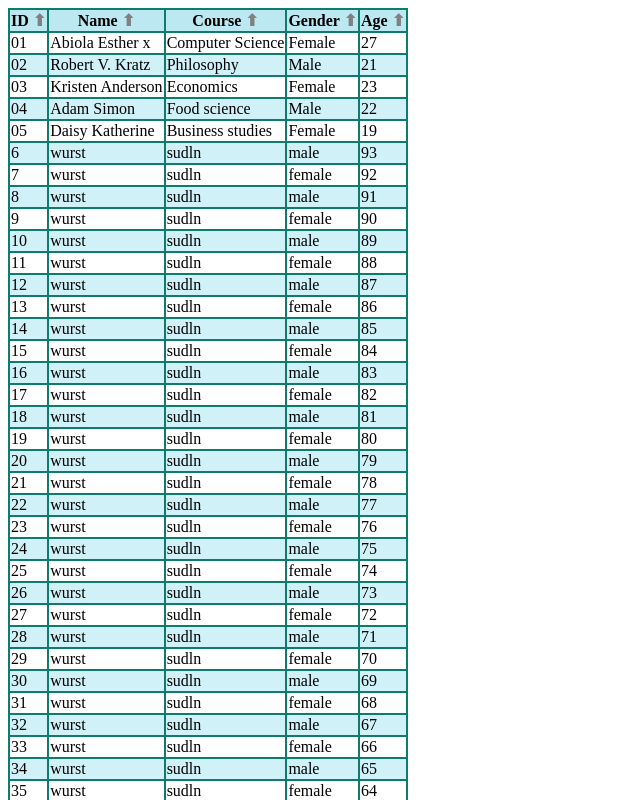
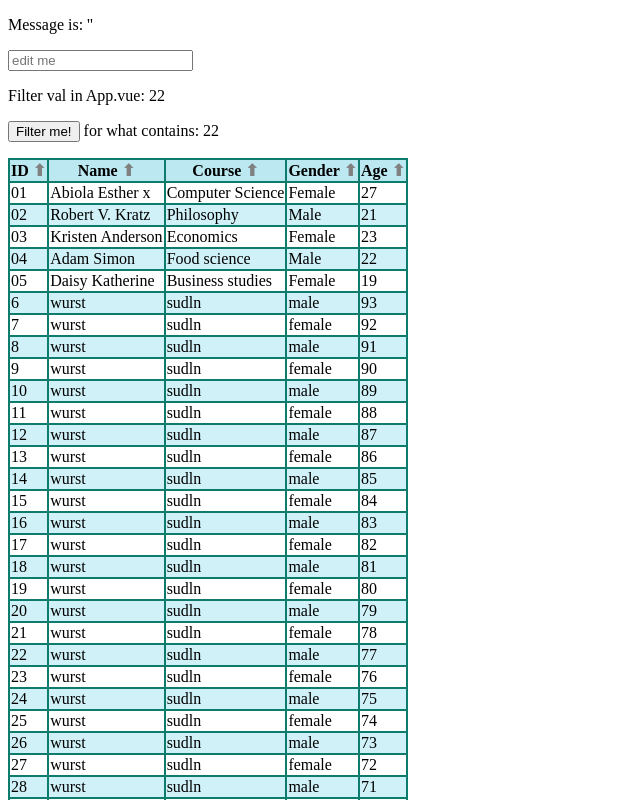
Before and after one commit to elgigantegoesgit/simple_table, a Vue app: page / in a window 1280 px wide. Shown: the top 800 px of the page, without its empty margins (0-640 px from the left). Built offline with nearby package versions, Linux system fonts and the light colour scheme.

Commit message:
last version using Composition API

```diff
--- a/src/App.vue
+++ b/src/App.vue
@@ -1,17 +1,32 @@
 <template>
-  <Table :myfields="myfields" :studentData="studentData"></Table>
+  <myInput @setfilterto="setfilter" />
+  <p>Filter val in App.vue: {{ myFilVal }}</p>
+  <Table
+    :myfields="myfields"
+    :studentData="studentDatax"
+    :myFilter="myFilVal"
+  ></Table>
 </template>
 
 <script>
 import Table from "./components/table.vue";
+import myInput from "./components/input.vue";
 
 export default {
   name: "App",
   components: {
     Table,
+    myInput,
+  },
+  methods: {
+    setfilter(fil_) {
+      console.log("filterxxx" + fil_);
+      this.myFilVal = 24;
+    },
   },
 
   setup() {
+    var myFilVal = "22";
     var myfields = [];
     myfields.push({ label: "ID", isSorted: 0, sortBy: 0 }); // isSorted: 0...not sorted, 1...ASC, -1...DESC
     myfields.push({ label: "Name", isSorted: 0, sortBy: 1 }); // sortBy: 0...number, 1...text
@@ -20,7 +35,7 @@ export default {
     myfields.push({ label: "Age", isSorted: 0, sortBy: 0 });
 
     //An array of values for the data
-    const studentData = [
+    const studentDatax = [
       {
         ID: "01",
         Name: "Abiola Esther x",
@@ -58,7 +73,7 @@ export default {
       },
     ];
 
-    return { studentData, myfields };
+    return { studentDatax, myfields, myFilVal };
   },
 };
 </script>
--- /dev/null
+++ b/src/components/input.vue
@@ -0,0 +1,28 @@
+<template>
+  <p>Message is: '{{ myVal }}'</p>
+  <input v-model="myVal" placeholder="edit me" />
+</template>
+
+<script>
+export default {
+  emits: ["setfilterto"],
+  name: "InputComponent",
+  props: {},
+  data() {
+    return {
+      myVal: "",
+    };
+  },
+  methods: {},
+  watch: {
+    myVal(newVal, oldVal) {
+      console.log("new: " + newVal + "  oldVal: " + oldVal);
+      this.$emit("setfilterto", newVal);
+    },
+  },
+  mounted() {},
+};
+</script>
+
+<style scoped>
+</style>
--- a/src/components/table.vue
+++ b/src/components/table.vue
@@ -5,6 +5,10 @@
   <ul>
     <li v-for="(obj, idx) in myfields">{{ idx }} : {{ obj }}</li>
   </ul -->
+  <p>
+    <button @click="myFilterMeth()">Filter me!</button>
+    for what contains: {{ myFilter }}
+  </p>
   <table>
     <thead>
       <tr>
@@ -38,6 +42,7 @@
 export default {
   name: "TableComponent",
   props: {
+    myFilter: String,
     myfields: {
       type: Array,
     },
@@ -53,9 +58,17 @@ export default {
     };
   },
   methods: {
+    myFilterMeth() {
+      console.log("filter by" + this.myFilter);
+      var fil_ = this.myFilter;
+      this.studentDatalcl = [
+        ...this.studentDatalcl_cpy.filter(function (el) {
+          return el.Age === fil_;
+        }),
+      ];
+    },
     sortTable(idx_) {
       this.myfieldslcl.forEach(function (myfield_, idx_loop) {
-        var x = myfield_.isSorted;
         if (idx_loop !== idx_) myfield_.isSorted = 0;
       });
 
@@ -101,11 +114,6 @@ export default {
   mounted() {
     console.log("process.env.NODE_ENV set to: '" + process.env.NODE_ENV + "'");
     this.studentDatalcl = [...this.studentData];
-    /*ID: "03",
-        Name: "Kristen Anderson",
-        Course: "Economics",
-        Gender: "Female",
-        Age: "23",*/
     for (var i = 6; i < 1000; i++) {
       // ab 15000 wirds zach (>1 sec)
       this.studentDatalcl.push({
@@ -116,7 +124,7 @@ export default {
         Age: 99 - i,
       });
     }
-    this.studentDatalcl_cpy = this.studentDatalcl;
+    this.studentDatalcl_cpy = this.studentDatalcl; // only copys reference(memAdress) of array, not the values - but it works?
     this.myfieldslcl = [...this.myfields];
     console.table(this.myfieldslcl[2].isSorted);
   },
```
Also changed, not shown: 1 other file (tests, documents, lock files or other folders).
